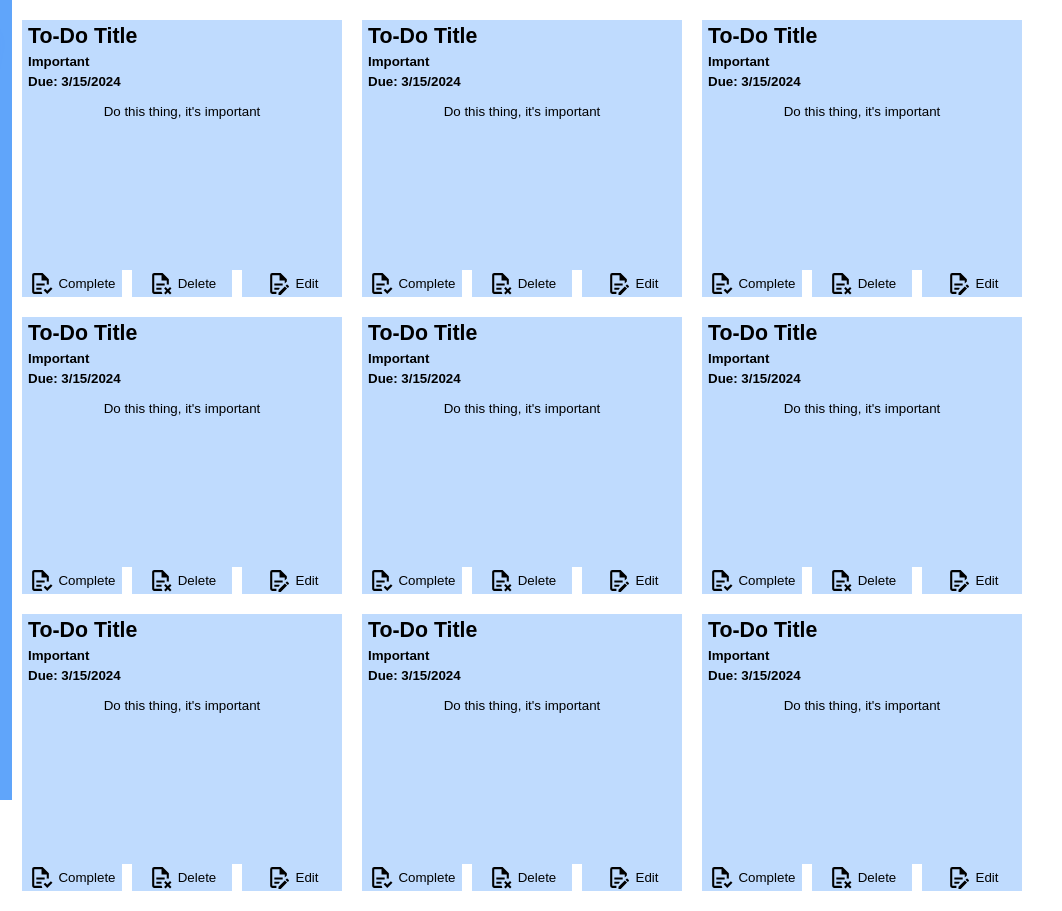
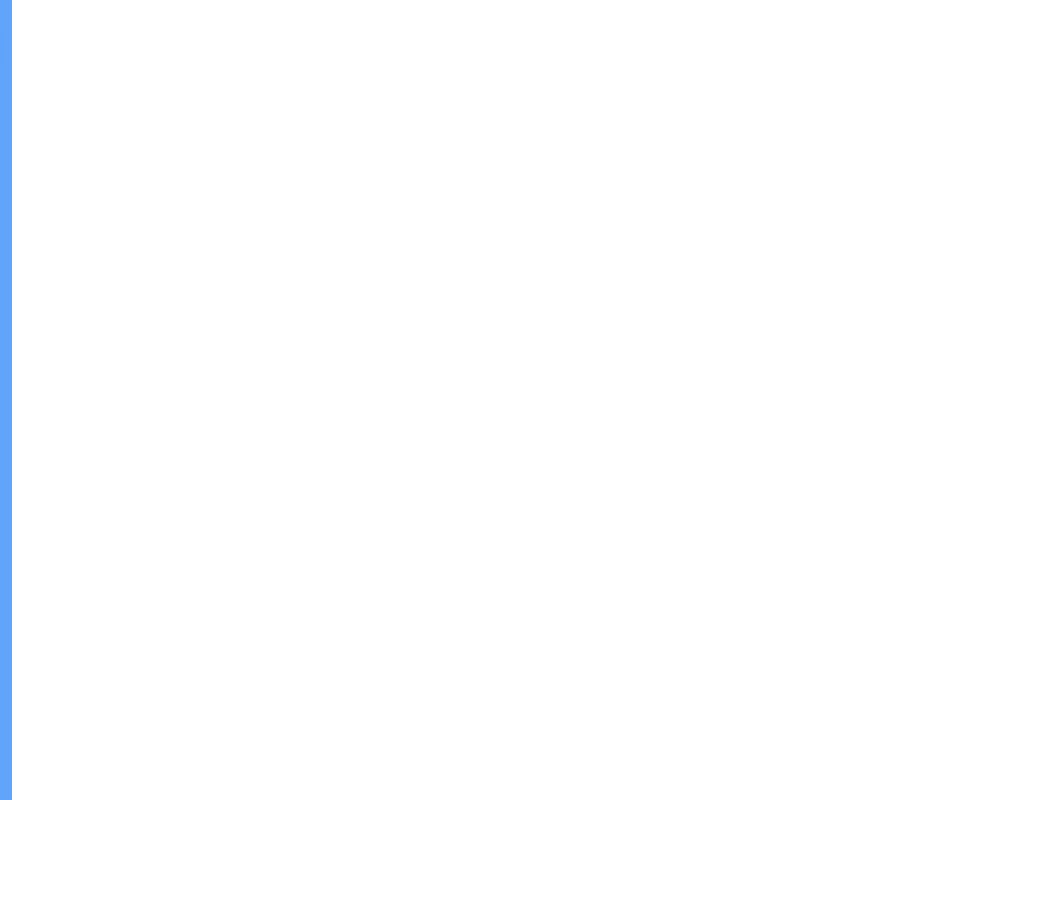
Before and after one commit to Jufarkas/todo-list, a website built with webpack: page src/index.html in a window 1280 px wide. Shown: the full height of the page, 218-1280 px from the left. After the commit the page ends 800 px from the top, so only its background shows below. Built offline with nearby package versions, Linux system fonts and the light colour scheme; files whose address does not match are found by name.

Commit message:
comment out and move copy of body setup to end of file

```diff
--- a/src/index.html
+++ b/src/index.html
@@ -6,17 +6,36 @@
     <title>To-Do List</title>
 </head>
 <body>
-    <div class="sidebar-container">
+</body>
+</html>
+
+
+<!-- BELOW IS ORIGINAL COPY OF SIDEBAR && ONE CARD EXAMPLE -->
+<!-- <div class="sidebar-container">
         <h1 class="sidebar-header">To-Do List</h1>
         <ul class="sidebar-list">
-            <li><button><img class="sidebar-svg" src="allTask.svg" alt="icon for all tasks">All Tasks</button></li>
-            <li><button><img class="sidebar-svg" src="importantTask.svg" alt="icon for important tasks">Important Tasks</button></li>
-            <li><button><img class="sidebar-svg" src="futureTask.svg" alt="icon for future tasks">Future Tasks</button></li>
-            <li><button><img class="sidebar-svg" src="completedTask.svg" alt="icon for completed tasks">Completed Tasks</button></li>
-            <li><button><img class="sidebar-svg" src="notes.svg" alt="icon for notes">Notes</button></li>
+            <li>
+                <button>
+                <img class="sidebar-svg" src="allTask.svg" alt="icon for all tasks">All Tasks</button>
+            </li>
+            <li>
+                <button>
+                <img class="sidebar-svg" src="importantTask.svg" alt="icon for important tasks">Important Tasks</button>
+            </li>
+            <li>
+                <button>
+                <img class="sidebar-svg" src="futureTask.svg" alt="icon for future tasks">Future Tasks</button>
+            </li>
+            <li>
+                <button><img class="sidebar-svg" src="completedTask.svg" alt="icon for completed tasks">Completed Tasks</button>
+            </li>
+            <li>
+                <button><img class="sidebar-svg" src="notes.svg" alt="icon for notes">Notes</button>
+            </li>
         </ul>
-    </div>
-    <div class="master-container">
+    </div> -->
+
+    <!-- <div class="master-container">
         <div class="card-grid">
             <div class="toDo-card">
                 <button class="task note-1">
@@ -31,112 +50,5 @@
                     <button><img src="./editTask.svg" alt="edit icon">Edit</button>
                 </div>
             </div>
-
-            <div class="toDo-card">
-                <button class="task note-1">
-                    <h3 class="toDo-title">To-Do Title</h3>
-                    <h6 class="toDo-priority">Important</h6>
-                    <h6 class="toDo-date">Due: 3/15/2024</h6>
-                    <p class="toDo-para">Do this thing, it's important</p>
-                </button>
-                <div class="card-buttons">
-                    <button><img src="./markComplete.svg" alt="mark complete icon">Complete</button>
-                    <button><img src="./deleteTask.svg" alt="delete icon">Delete</button>
-                    <button><img src="./editTask.svg" alt="edit icon">Edit</button>
-                </div>
-            </div>
-            <div class="toDo-card">
-                <button class="task note-1">
-                    <h3 class="toDo-title">To-Do Title</h3>
-                    <h6 class="toDo-priority">Important</h6>
-                    <h6 class="toDo-date">Due: 3/15/2024</h6>
-                    <p class="toDo-para">Do this thing, it's important</p>
-                </button>
-                <div class="card-buttons">
-                    <button><img src="./markComplete.svg" alt="mark complete icon">Complete</button>
-                    <button><img src="./deleteTask.svg" alt="delete icon">Delete</button>
-                    <button><img src="./editTask.svg" alt="edit icon">Edit</button>
-                </div>
-            </div>
-            <div class="toDo-card">
-                <button class="task note-1">
-                    <h3 class="toDo-title">To-Do Title</h3>
-                    <h6 class="toDo-priority">Important</h6>
-                    <h6 class="toDo-date">Due: 3/15/2024</h6>
-                    <p class="toDo-para">Do this thing, it's important</p>
-                </button>
-                <div class="card-buttons">
-                    <button><img src="./markComplete.svg" alt="mark complete icon">Complete</button>
-                    <button><img src="./deleteTask.svg" alt="delete icon">Delete</button>
-                    <button><img src="./editTask.svg" alt="edit icon">Edit</button>
-                </div>
-            </div>
-            <div class="toDo-card">
-                <button class="task note-1">
-                    <h3 class="toDo-title">To-Do Title</h3>
-                    <h6 class="toDo-priority">Important</h6>
-                    <h6 class="toDo-date">Due: 3/15/2024</h6>
-                    <p class="toDo-para">Do this thing, it's important</p>
-                </button>
-                <div class="card-buttons">
-                    <button><img src="./markComplete.svg" alt="mark complete icon">Complete</button>
-                    <button><img src="./deleteTask.svg" alt="delete icon">Delete</button>
-                    <button><img src="./editTask.svg" alt="edit icon">Edit</button>
-                </div>
-            </div>
-            <div class="toDo-card">
-                <button class="task note-1">
-                    <h3 class="toDo-title">To-Do Title</h3>
-                    <h6 class="toDo-priority">Important</h6>
-                    <h6 class="toDo-date">Due: 3/15/2024</h6>
-                    <p class="toDo-para">Do this thing, it's important</p>
-                </button>
-                <div class="card-buttons">
-                    <button><img src="./markComplete.svg" alt="mark complete icon">Complete</button>
-                    <button><img src="./deleteTask.svg" alt="delete icon">Delete</button>
-                    <button><img src="./editTask.svg" alt="edit icon">Edit</button>
-                </div>
-            </div>
-            <div class="toDo-card">
-                <button class="task note-1">
-                    <h3 class="toDo-title">To-Do Title</h3>
-                    <h6 class="toDo-priority">Important</h6>
-                    <h6 class="toDo-date">Due: 3/15/2024</h6>
-                    <p class="toDo-para">Do this thing, it's important</p>
-                </button>
-                <div class="card-buttons">
-                    <button><img src="./markComplete.svg" alt="mark complete icon">Complete</button>
-                    <button><img src="./deleteTask.svg" alt="delete icon">Delete</button>
-                    <button><img src="./editTask.svg" alt="edit icon">Edit</button>
-                </div>
-            </div>
-            <div class="toDo-card">
-                <button class="task note-1">
-                    <h3 class="toDo-title">To-Do Title</h3>
-                    <h6 class="toDo-priority">Important</h6>
-                    <h6 class="toDo-date">Due: 3/15/2024</h6>
-                    <p class="toDo-para">Do this thing, it's important</p>
-                </button>
-                <div class="card-buttons">
-                    <button><img src="./markComplete.svg" alt="mark complete icon">Complete</button>
-                    <button><img src="./deleteTask.svg" alt="delete icon">Delete</button>
-                    <button><img src="./editTask.svg" alt="edit icon">Edit</button>
-                </div>
-            </div>
-            <div class="toDo-card">
-                <button class="task note-1">
-                    <h3 class="toDo-title">To-Do Title</h3>
-                    <h6 class="toDo-priority">Important</h6>
-                    <h6 class="toDo-date">Due: 3/15/2024</h6>
-                    <p class="toDo-para">Do this thing, it's important</p>
-                </button>
-                <div class="card-buttons">
-                    <button><img src="./markComplete.svg" alt="mark complete icon">Complete</button>
-                    <button><img src="./deleteTask.svg" alt="delete icon">Delete</button>
-                    <button><img src="./editTask.svg" alt="edit icon">Edit</button>
-                </div>
-            </div>
         </div>
-    </div>
-</body>
-</html>
+    </div> -->
```
